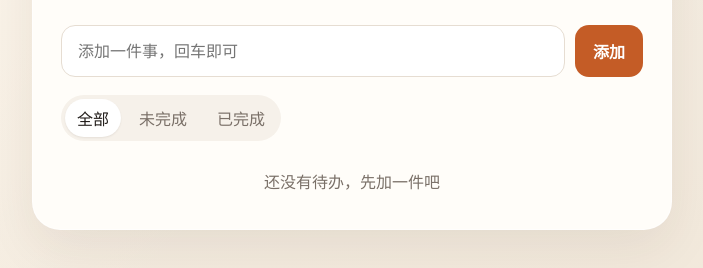
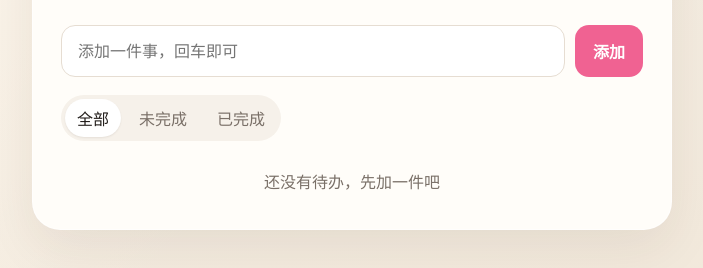
Before and after one commit to yatong5201-dev/git-Hs, a plain HTML site: page Hs/index.html in a window 1280 px wide. Shown: the part 192-460 px from the top of the page, without its empty margins (288-991 px from the left). Drawn offline with Linux system fonts and the light colour scheme.

Commit message:
feat:修改按钮为粉红色

```diff
--- a/Hs/style.css
+++ b/Hs/style.css
@@ -90,13 +90,13 @@ h1 {
   padding: 0 18px;
   border: 0;
   border-radius: 14px;
-  background: var(--accent);
+  background: #f06292;
   color: #fff;
   font-weight: 650;
 }
 
 .composer button:hover {
-  background: var(--accent-deep);
+  background: #e91e63;
 }
 
 .toolbar {
```
